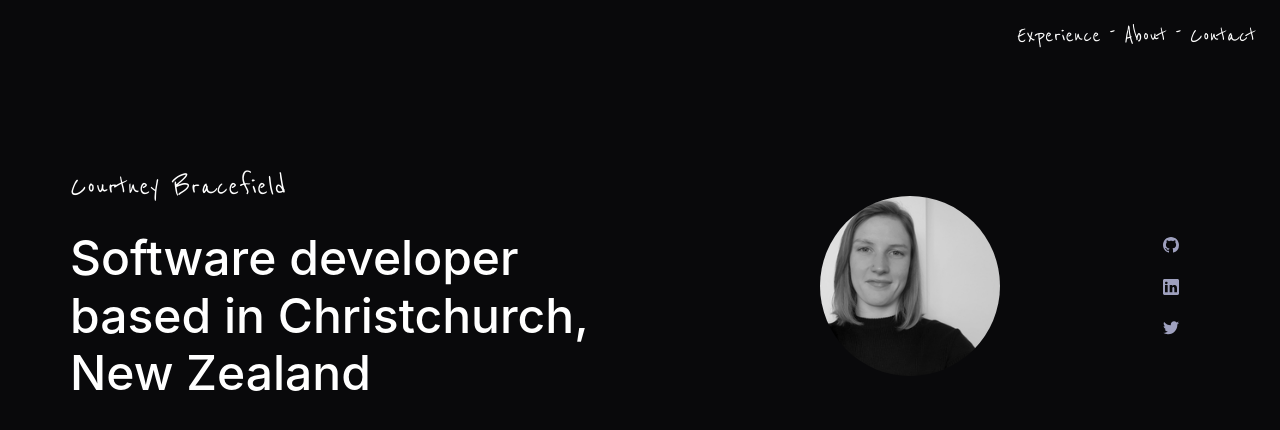
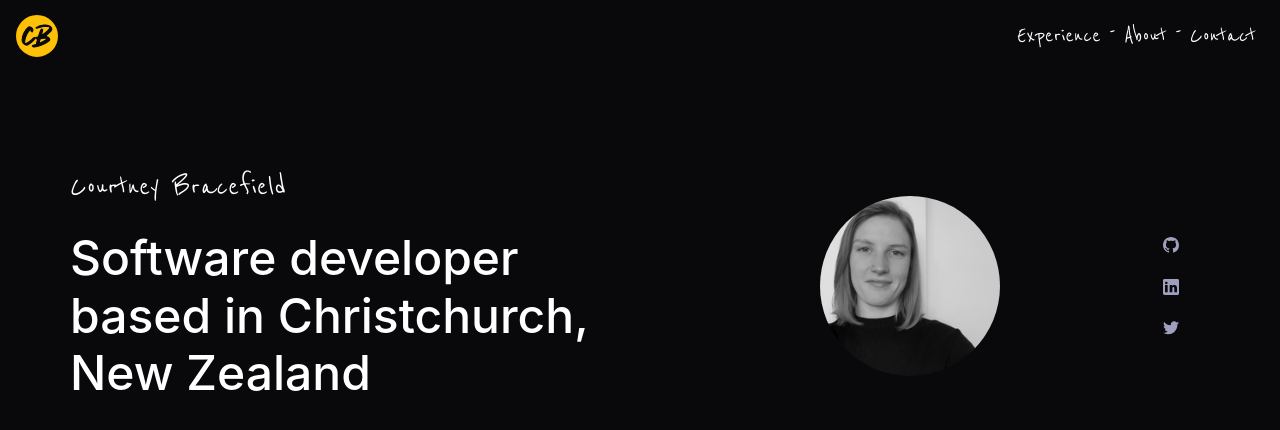
Before and after one commit to courtneycb/personal, a Jekyll site: the page built from index.markdown, in a window 1280 px wide. Shown: the top 430 px of the page. Built offline with Jekyll 4.4.1, drawn with Linux system fonts in a browser that asks for light colours.

Commit message:
Attempt to update logo.

```diff
--- a/_includes/nav.html
+++ b/_includes/nav.html
@@ -1,6 +1,6 @@
 <nav class="navbar navbar-top navbar-expand">
   <a class="navbar-brand" href="#">
-    <img src="/assets/img/courtneycb-fav.svg" class="logo">
+    <img src="/assets/img/logo.svg" class="logo">
   </a>
   <div class="collapse navbar-collapse">
     <ul class="navbar-nav ml-auto">
```
Also changed, not shown: assets/img/logo.svg.
